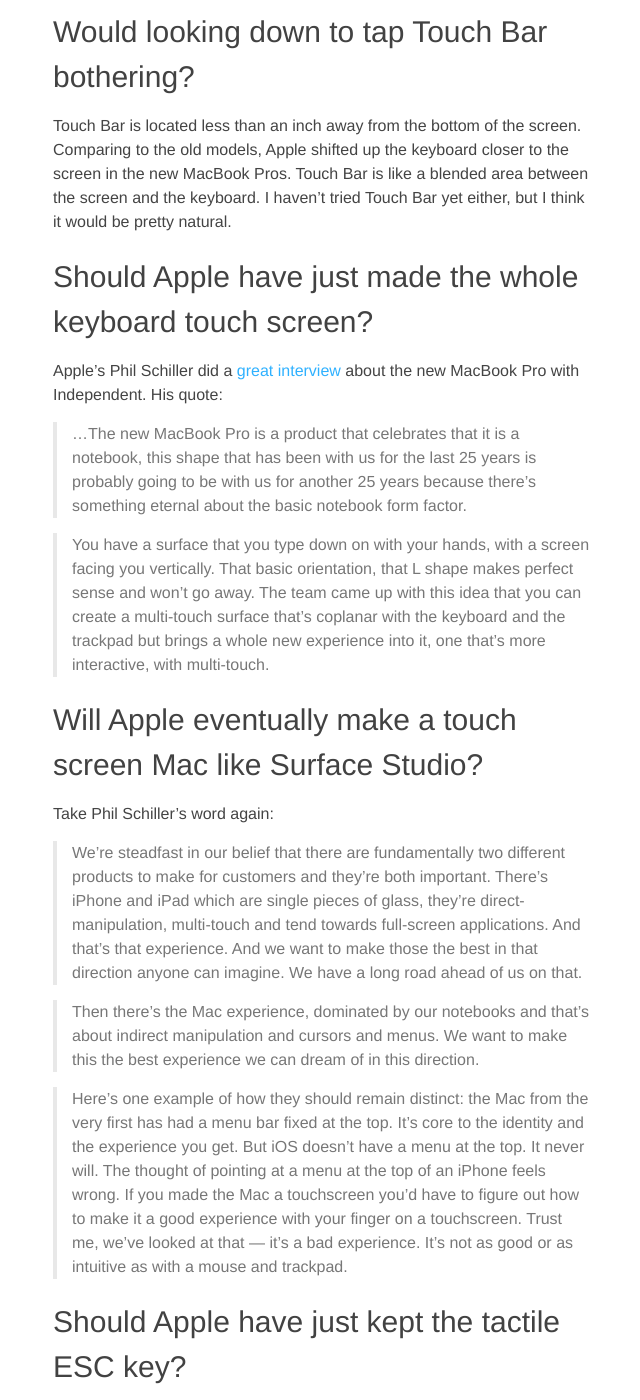
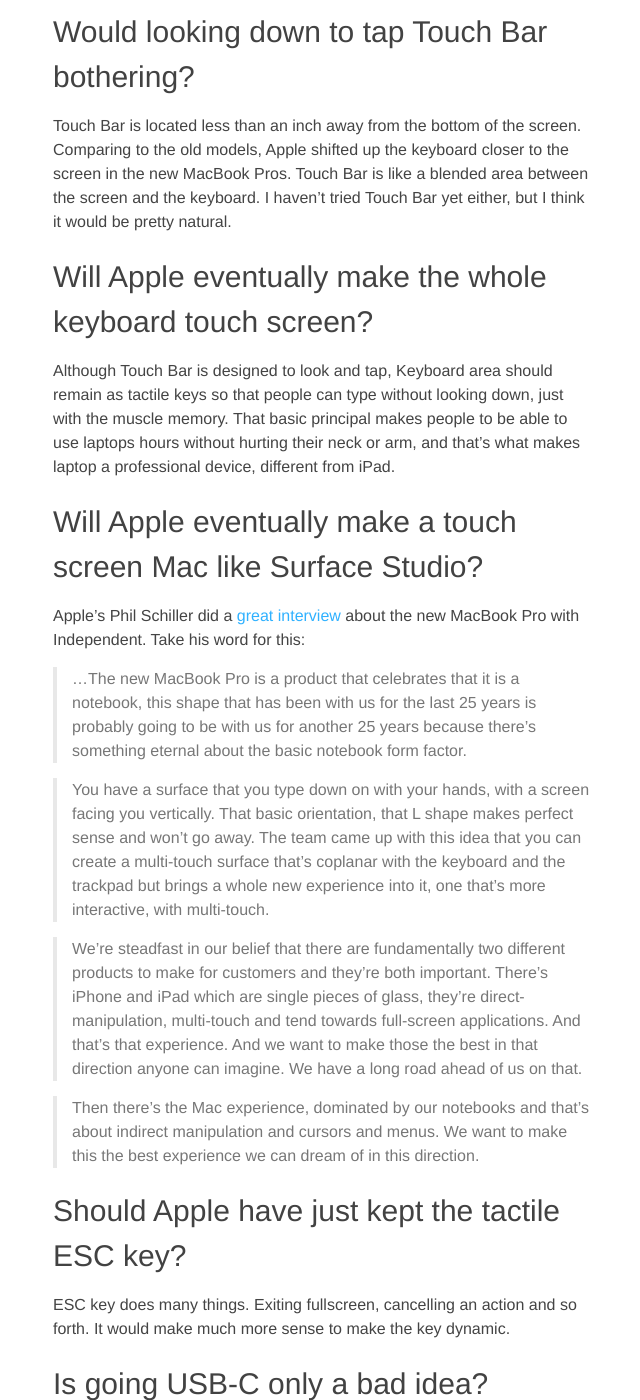
Before and after one commit to seanchoe/blog, a Jekyll site: the page built from _posts/2016-11-05-is-microsoft-new-apple.md, in a window 1280 px wide and 1400 px high, scrolled down 1456 px. Shown: the whole window, without its empty margins (317-957 px from the left). Built offline with Jekyll 4.4.1, drawn with Linux system fonts in a browser that asks for light colours; a script that is not in the unit is left out.

Commit message:
Updated 'Is Microsoft New Apple?'

```diff
--- a/_posts/2016-11-05-is-microsoft-new-apple.md
+++ b/_posts/2016-11-05-is-microsoft-new-apple.md
@@ -23,21 +23,19 @@
 ## Would looking down to tap Touch Bar bothering?
 Touch Bar is located less than an inch away from the bottom of the screen. Comparing to the old models, Apple shifted up the keyboard closer to the screen in the new MacBook Pros. Touch Bar is like a blended area between the screen and the keyboard. I haven't tried Touch Bar yet either, but I think it would be pretty natural.
 
-## Should Apple have just made the whole keyboard touch screen?
-Apple's Phil Schiller did a [great interview](http://www.independent.co.uk/life-style/gadgets-and-tech/features/apple-macbook-pro-new-philip-schiller-interview-phil-iphone-ios-criticism-a7393156.html) about the new MacBook Pro with Independent. His quote:
+## Will Apple eventually make the whole keyboard touch screen?
+Although Touch Bar is designed to look and tap, Keyboard area should remain as tactile keys so that people can type without looking down, just with the muscle memory. That basic principal makes people to be able to use laptops hours without hurting their neck or arm, and that's what makes laptop a professional device, different from iPad.
+
+## Will Apple eventually make a touch screen Mac like Surface Studio?
+Apple's Phil Schiller did a [great interview](http://www.independent.co.uk/life-style/gadgets-and-tech/features/apple-macbook-pro-new-philip-schiller-interview-phil-iphone-ios-criticism-a7393156.html) about the new MacBook Pro with Independent. Take his word for this:
 
 > ...The new MacBook Pro is a product that celebrates that it is a notebook, this shape that has been with us for the last 25 years is probably going to be with us for another 25 years because there’s something eternal about the basic notebook form factor.
 
 > You have a surface that you type down on with your hands, with a screen facing you vertically. That basic orientation, that L shape makes perfect sense and won’t go away. The team came up with this idea that you can create a multi-touch surface that’s coplanar with the keyboard and the trackpad but brings a whole new experience into it, one that’s more interactive, with multi-touch.
 
-## Will Apple eventually make a touch screen Mac like Surface Studio?
-Take Phil Schiller's word again:
-
 > We’re steadfast in our belief that there are fundamentally two different products to make for customers and they’re both important. There’s iPhone and iPad which are single pieces of glass, they’re direct-manipulation, multi-touch and tend towards full-screen applications. And that’s that experience. And we want to make those the best in that direction anyone can imagine. We have a long road ahead of us on that.
 
 > Then there’s the Mac experience, dominated by our notebooks and that’s about indirect manipulation and cursors and menus. We want to make this the best experience we can dream of in this direction.
-
-> Here’s one example of how they should remain distinct: the Mac from the very first has had a menu bar fixed at the top. It’s core to the identity and the experience you get. But iOS doesn’t have a menu at the top. It never will. The thought of pointing at a menu at the top of an iPhone feels wrong. If you made the Mac a touchscreen you’d have to figure out how to make it a good experience with your finger on a touchscreen. Trust me, we’ve looked at that — it’s a bad experience. It’s not as good or as intuitive as with a mouse and trackpad.
 
 ## Should Apple have just kept the tactile ESC key?
 ESC key does many things. Exiting fullscreen, cancelling an action and so forth. It would make much more sense to make the key dynamic.
```
